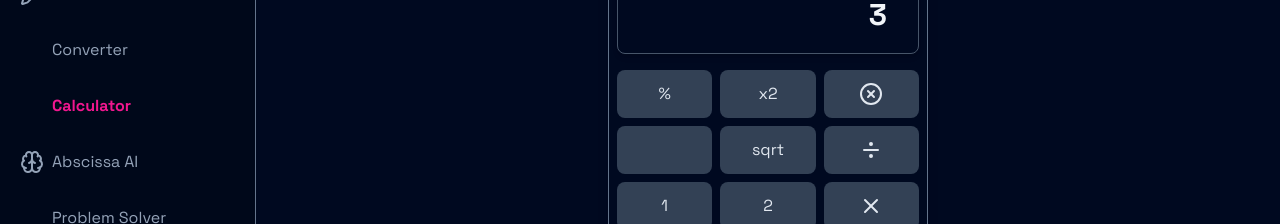
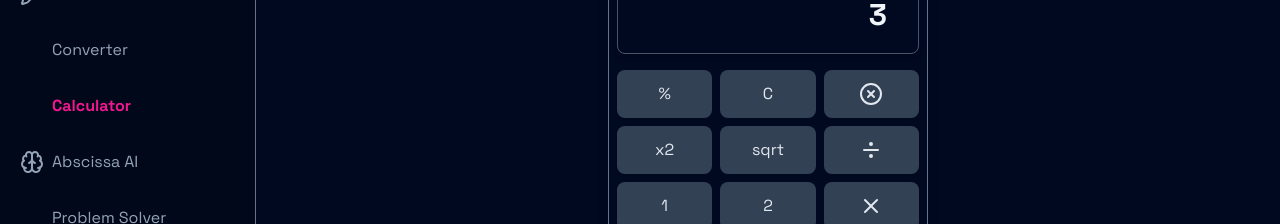
Before and after one commit to fisayo-dev/abscissa, a React (Vite) app in the folder frontend/: page /calculator in a window 1280 px wide. Shown: the part 199-423 px from the top of the page. Built offline with nearby package versions, Linux system fonts and the light colour scheme; some icons are missing.

Commit message:
script: created clear screen function

```diff
--- a/frontend/src/pages/Private/Calculator.jsx
+++ b/frontend/src/pages/Private/Calculator.jsx
@@ -16,6 +16,14 @@ const Calculator = () => {
   const [smallScreen, setSmallScreen] = useState(0);
   const [largeScreen, setLargeScreen] = useState(3);
 
+  const handleDeleteScreen = () => {
+
+  }
+
+  const clearScreen = () => {
+    setSmallScreen('')
+    setLargeScreen(0)
+  }
   return (
     <div className="w-4/5 md:w-1/3 mx-auto">
       <div className="mt-4 grid gap-3">
@@ -49,16 +57,18 @@ const Calculator = () => {
               <div className="p-3 rounded-lg text-center cursor-pointer hover:bg-slate-600 bg-slate-700 flex justify-center">
                 %
               </div>
+              <div className="p-3 rounded-lg text-center cursor-pointer hover:bg-slate-600 bg-slate-700 flex justify-center" onClick={() => clearScreen()}>
+                <p>C</p>
+              </div>
+              <div className="p-3 rounded-lg text-center cursor-pointer hover:bg-slate-600 bg-slate-700 flex justify-center">
+                <XCircleIcon className="h-6 w-6" />
+              </div>
               <div className="p-3 rounded-lg text-center cursor-pointer hover:bg-slate-600 bg-slate-700 flex justify-center">
                 <div className="relative flex justify-center gap-0">
                   <p>x</p>
                   <p>2</p>
                 </div>
               </div>
-              <div className="p-3 rounded-lg text-center cursor-pointer hover:bg-slate-600 bg-slate-700 flex justify-center">
-                <XCircleIcon className="h-6 w-6" />
-              </div>
-              <div className="p-3 rounded-lg text-center cursor-pointer hover:bg-slate-600 bg-slate-700 flex justify-center"></div>
               <div className="p-3 rounded-lg text-center cursor-pointer hover:bg-slate-600 bg-slate-700 flex justify-center">
                 <p>sqrt</p>
               </div>
```
